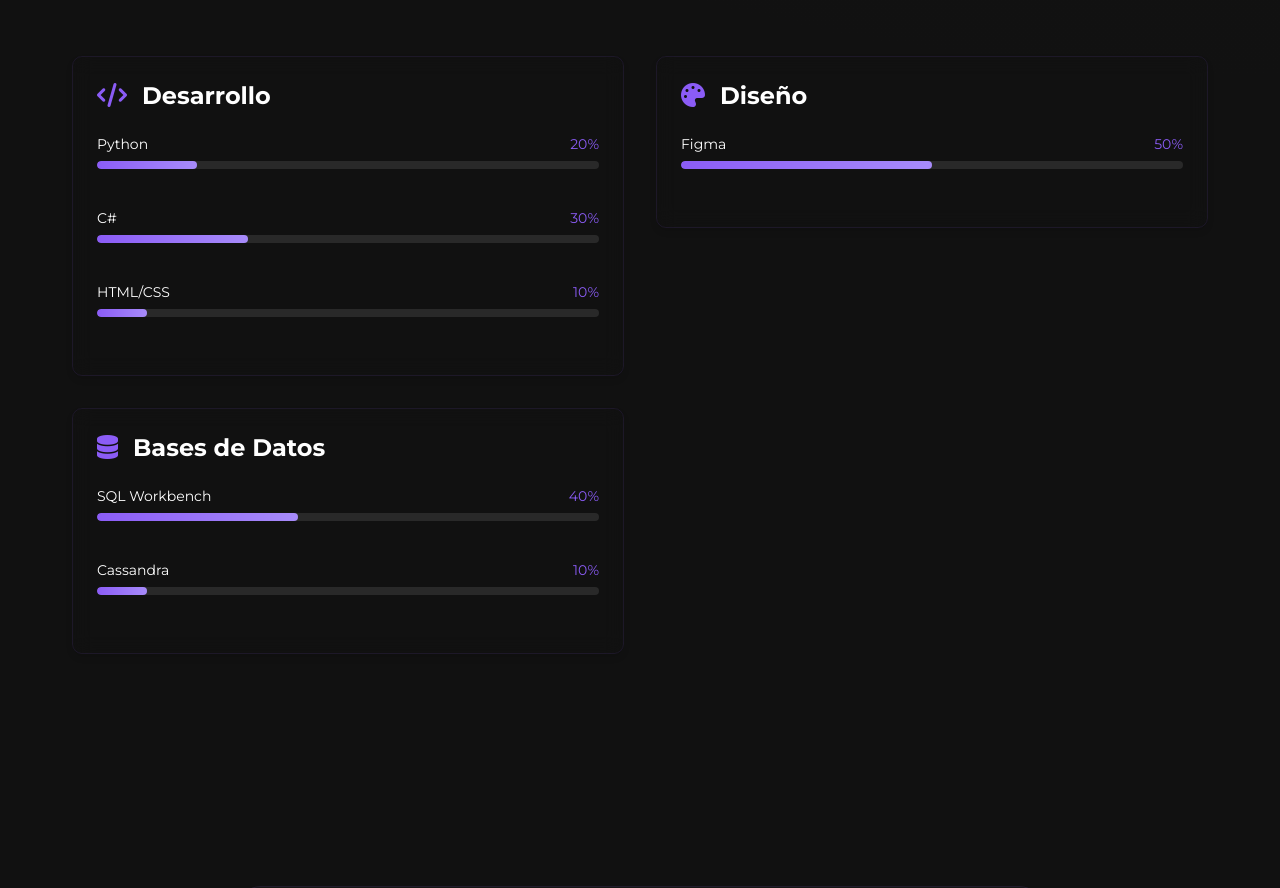
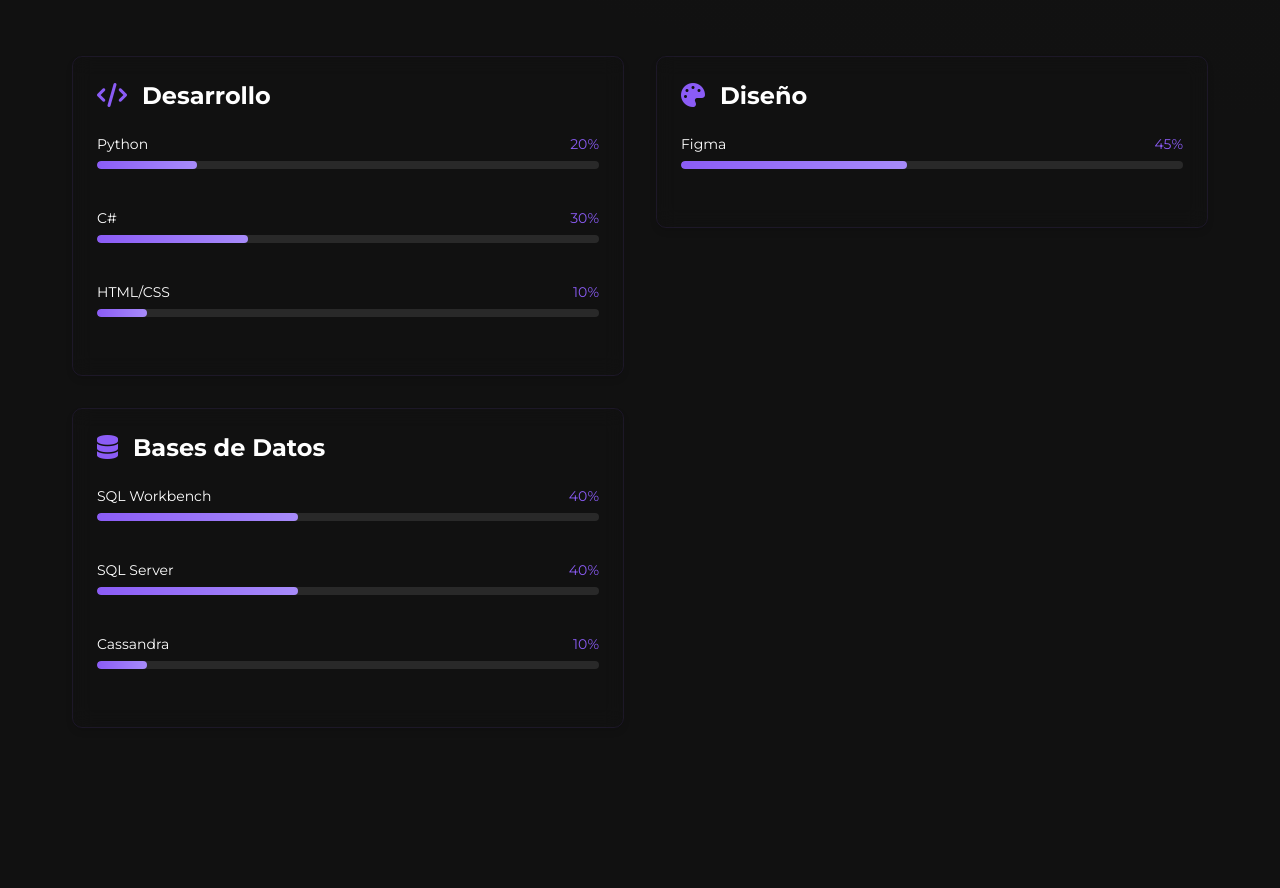
Before and after one commit to LegonBCA/Portafolio-HTML-CSS, a plain HTML site: page index.html in a window 1280 px wide. Shown: the part 2160-3048 px from the top of the page. Drawn offline with Linux system fonts and the light colour scheme; a script that the page names is missing.

Commit message:
Update index.html

```diff
--- a/index.html
+++ b/index.html
@@ -47,7 +47,7 @@
                 <div class="botones">
                     <a href="#" class="descargar-cv">Descargar CV</a>
                     <div class="redes-sociales">
-                        <a href="#"><img src="assets/Image/linkedin.png" alt="LinkedIn"></a>
+                        <a href="#"><img src="assets/Image/linkedin.png"  alt="LinkedIn"></a>
                         <a href="#"><img src="assets/Image/github-mark-white.png" alt="GitHub"></a>
                         <a href="#"><img src="assets/Image/icons8-discord-50.png" alt="Discord"></a>
                         <a href="#"><img src="assets/Image/Instagram_icon.png.webp" alt="Instagram"></a>
@@ -226,6 +226,12 @@
                                 </div>
                             </li>
                             <li>
+                                <span data-progress="40%">SQL Server</span>
+                                <div class="barra-progreso">
+                                    <div class="progreso" style="width: 40%" data-progress="40%"></div>
+                                </div>
+                            </li>
+                            <li>
                                 <span data-progress="10%">Cassandra</span>
                                 <div class="barra-progreso">
                                     <div class="progreso" style="width: 10%" data-progress="10%"></div>
@@ -240,9 +246,9 @@
                         <h3><i class="fas fa-palette"></i> Diseño</h3>
                         <ul class="lista-habilidades">
                             <li>
-                                <span data-progress="50%">Figma</span>
+                                <span data-progress="45%">Figma</span>
                                 <div class="barra-progreso">
-                                    <div class="progreso" style="width: 50%" data-progress="50%"></div>
+                                    <div class="progreso" style="width: 45%" data-progress="45%"></div>
                                 </div>
                             </li>
                         </ul>
```
